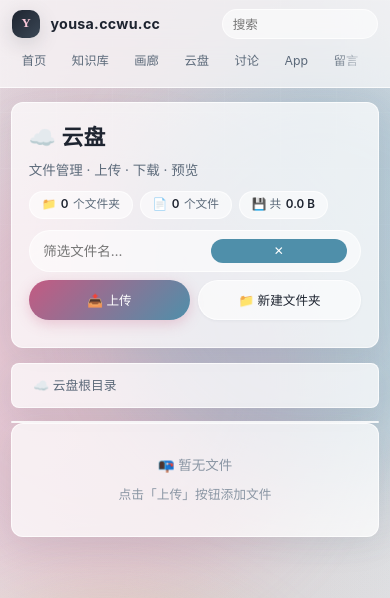
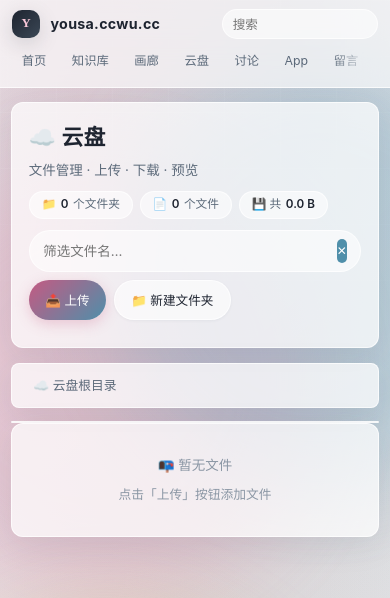
Before and after one commit to YOUSA-CECE/yousa.ccwu.cc, a Flask app: page /cloud/ in a window 390 px wide. Shown: the top 598 px of the page. Run offline with Flask 3, Linux system fonts and the light colour scheme; the visitor is signed in with stand-in values (Sample User, id 1); data comes from the database, SQL or seed files in the repository; data that the repository does not hold is empty; some libraries are stand-ins or nearby versions.

Commit message:
fix: 手机端上传/新建文件夹按钮取消flex:1，按内容宽度显示

```diff
--- a/static/ui-v2.css
+++ b/static/ui-v2.css
@@ -2234,7 +2234,7 @@ body.ui-v2 .album-preview-count {
 
     body.ui-v2 .cloud-btn,
         body.ui-v2 .cloud-btn-primary {
-          flex: 1;
+          flex: 0 0 auto;
           justify-content: center;
         }
 
--- a/templates/cloud.html
+++ b/templates/cloud.html
@@ -102,7 +102,7 @@
   .cloud-toolbar { justify-content: flex-start; }
   .cloud-search { width: 100%; }
   .cloud-search input { flex: 1; }
-  .cloud-toolbar button, .cloud-btn { flex: 1; }
+  .cloud-toolbar button, .cloud-btn { flex: 0 0 auto; }
   .file-item { flex-wrap: wrap; gap: 0.4rem; }
   .file-actions { margin-left: auto; width: auto; }
   .download-center-btn {
```
